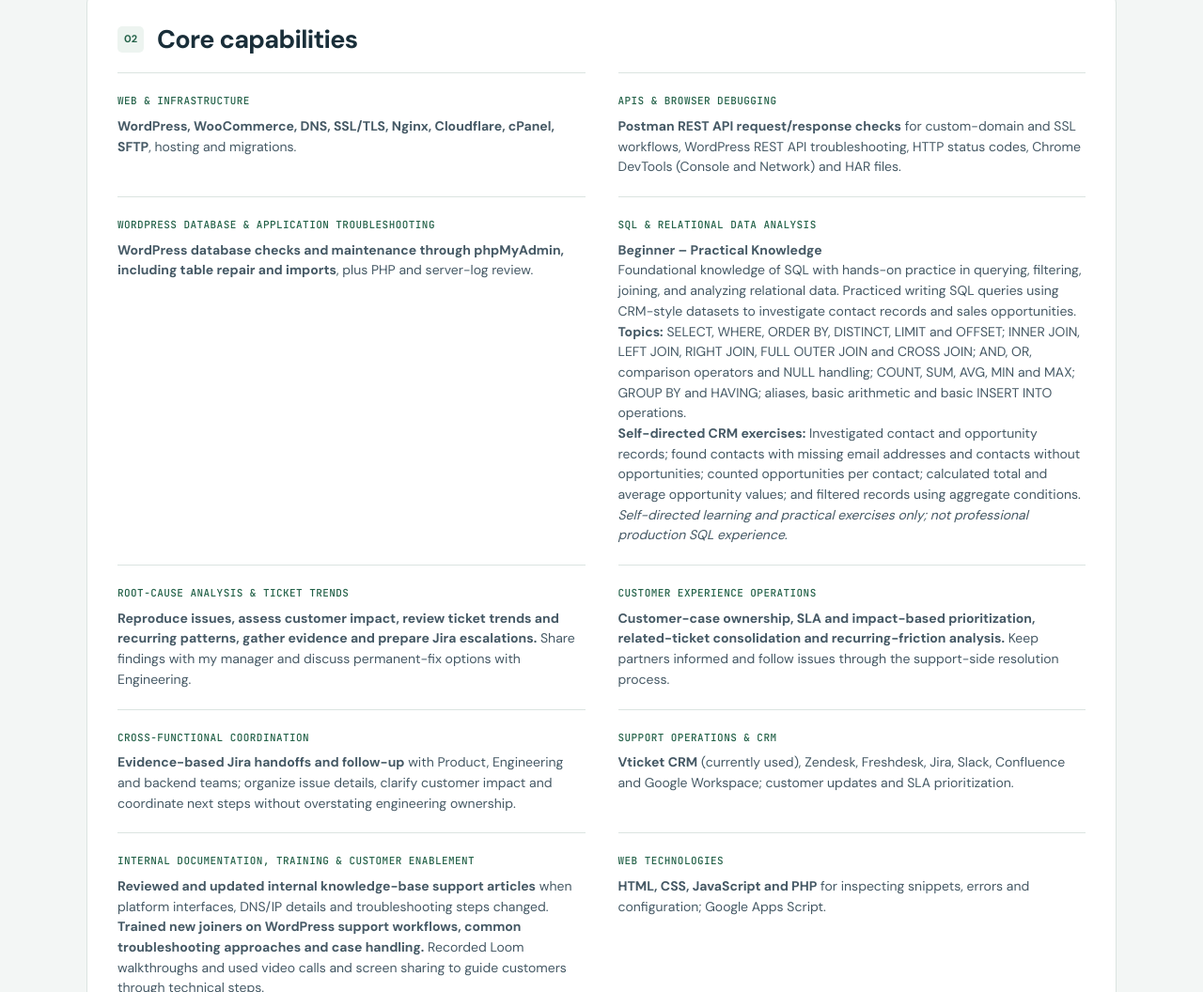
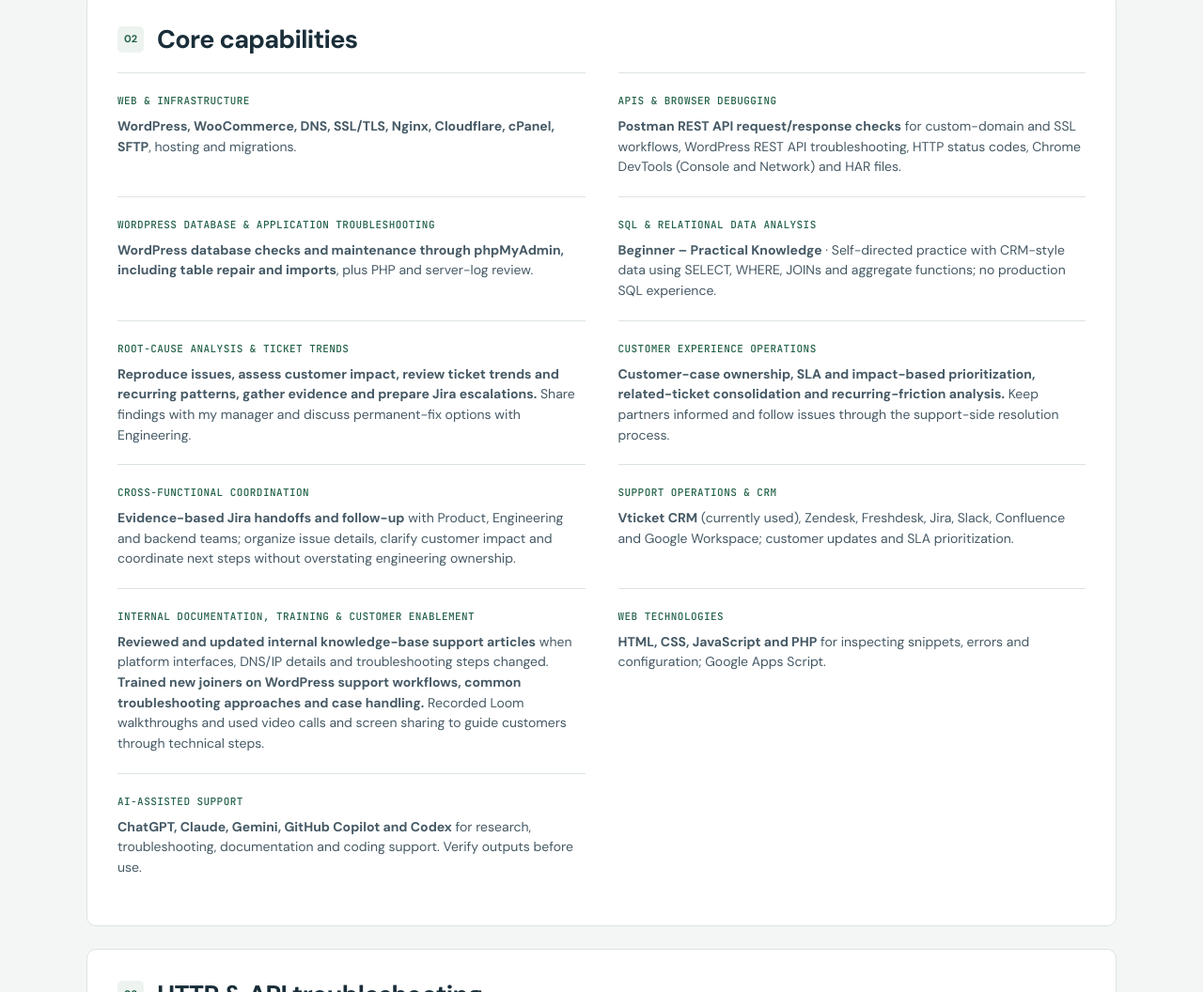
Before and after one commit to aazam0067/aazamansari, a plain HTML site: page index.html in a window 1280 px wide. Shown: the part 1394-2450 px from the top of the page at 94% size. Drawn offline with Linux system fonts and the light colour scheme.

Commit message:
Simplify SQL skill card for portfolio layout

```diff
--- a/index.html
+++ b/index.html
@@ -1653,7 +1653,7 @@ section { padding:24px 18px; margin-bottom:16px; }
       <div class="skill-row"><span class="skill-label">Web &amp; infrastructure</span><span class="skill-detail"><strong>WordPress, WooCommerce, DNS, SSL/TLS, Nginx, Cloudflare, cPanel, SFTP</strong>, hosting and migrations.</span></div>
       <div class="skill-row"><span class="skill-label">APIs &amp; browser debugging</span><span class="skill-detail"><strong>Postman REST API request/response checks</strong> for custom-domain and SSL workflows, WordPress REST API troubleshooting, HTTP status codes, Chrome DevTools (Console and Network) and HAR files.</span></div>
       <div class="skill-row"><span class="skill-label">WordPress database &amp; application troubleshooting</span><span class="skill-detail"><strong>WordPress database checks and maintenance through phpMyAdmin, including table repair and imports</strong>, plus PHP and server-log review.</span></div>
-      <div class="skill-row"><span class="skill-label">SQL &amp; relational data analysis</span><span class="skill-detail"><strong>Beginner – Practical Knowledge</strong><br>Foundational knowledge of SQL with hands-on practice in querying, filtering, joining, and analyzing relational data. Practiced writing SQL queries using CRM-style datasets to investigate contact records and sales opportunities.<br><strong>Topics:</strong> SELECT, WHERE, ORDER BY, DISTINCT, LIMIT and OFFSET; INNER JOIN, LEFT JOIN, RIGHT JOIN, FULL OUTER JOIN and CROSS JOIN; AND, OR, comparison operators and NULL handling; COUNT, SUM, AVG, MIN and MAX; GROUP BY and HAVING; aliases, basic arithmetic and basic INSERT INTO operations.<br><strong>Self-directed CRM exercises:</strong> Investigated contact and opportunity records; found contacts with missing email addresses and contacts without opportunities; counted opportunities per contact; calculated total and average opportunity values; and filtered records using aggregate conditions.<br><em>Self-directed learning and practical exercises only; not professional production SQL experience.</em></span></div>
+      <div class="skill-row"><span class="skill-label">SQL &amp; relational data analysis</span><span class="skill-detail"><strong>Beginner – Practical Knowledge</strong> · Self-directed practice with CRM-style data using SELECT, WHERE, JOINs and aggregate functions; no production SQL experience.</span></div>
       <div class="skill-row"><span class="skill-label">Root-cause analysis &amp; ticket trends</span><span class="skill-detail"><strong>Reproduce issues, assess customer impact, review ticket trends and recurring patterns, gather evidence and prepare Jira escalations.</strong> Share findings with my manager and discuss permanent-fix options with Engineering.</span></div>
       <div class="skill-row"><span class="skill-label">Customer experience operations</span><span class="skill-detail"><strong>Customer-case ownership, SLA and impact-based prioritization, related-ticket consolidation and recurring-friction analysis.</strong> Keep partners informed and follow issues through the support-side resolution process.</span></div>
       <div class="skill-row"><span class="skill-label">Cross-functional coordination</span><span class="skill-detail"><strong>Evidence-based Jira handoffs and follow-up</strong> with Product, Engineering and backend teams; organize issue details, clarify customer impact and coordinate next steps without overstating engineering ownership.</span></div>
```
